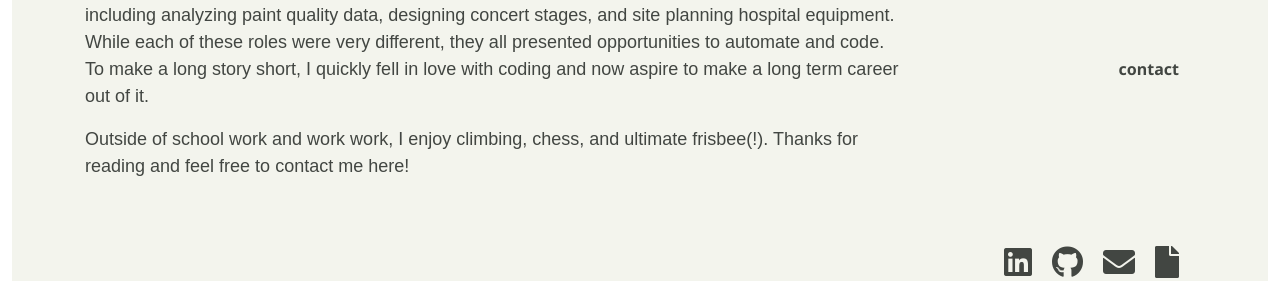
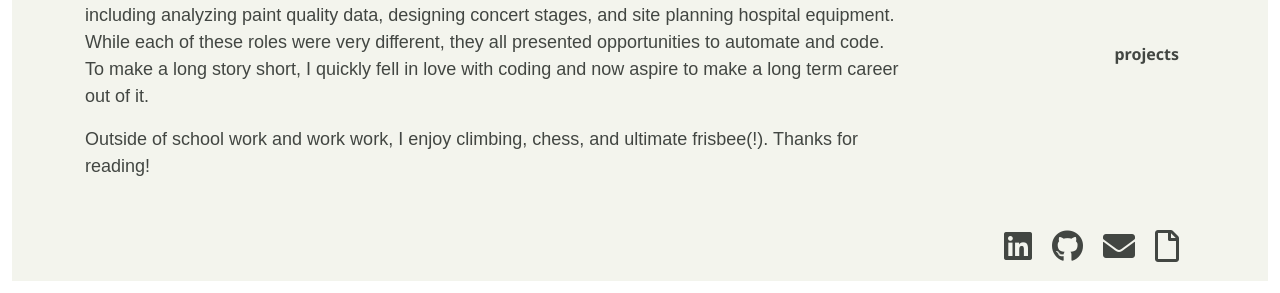
Before and after one commit to chris-calhoun/personal-site, a React (Create React App) app: page / in a window 1280 px wide. Shown: the part 504-797 px from the top of the page. Built offline with nearby package versions, Linux system fonts and the light colour scheme; a web font is replaced by a local one.

Commit message:
added title to resume icon and updated bio. Also removed contact navbar link.

```diff
--- a/src/components/Bio.js
+++ b/src/components/Bio.js
@@ -20,8 +20,7 @@ function Intro() {
       </p>
       <p>
         Outside of school work and work work, I enjoy climbing, chess, and
-        ultimate frisbee(!). Thanks for reading and feel free to contact me
-        here!
+        ultimate frisbee(!). Thanks for reading!
       </p>
     </div>
   );
--- a/src/components/Footer.js
+++ b/src/components/Footer.js
@@ -27,7 +27,7 @@ function Footer() {
       </div>
       <div className='item item4'>
         <a href={Resume} target='_blank' rel='noreferrer'>
-          <i className='icon fas fa-file fa-2x'></i>
+          <i className='icon far fa-file fa-2x' title='Resume'></i>
         </a>
       </div>
     </footer>
--- a/src/components/Navbar.js
+++ b/src/components/Navbar.js
@@ -14,9 +14,6 @@ function Navbar() {
         <Link to='/' className='navbar-item'>
           projects
         </Link>
-        <Link to='/' className='navbar-item'>
-          contact
-        </Link>
       </nav>
     </>
   );
--- a/src/styles/components/_footer.scss
+++ b/src/styles/components/_footer.scss
@@ -5,6 +5,7 @@
   align-content: end;
   justify-content: end;
   padding: 1rem;
+  margin-bottom: 1rem;
   gap: 20px;
 }
 
```
